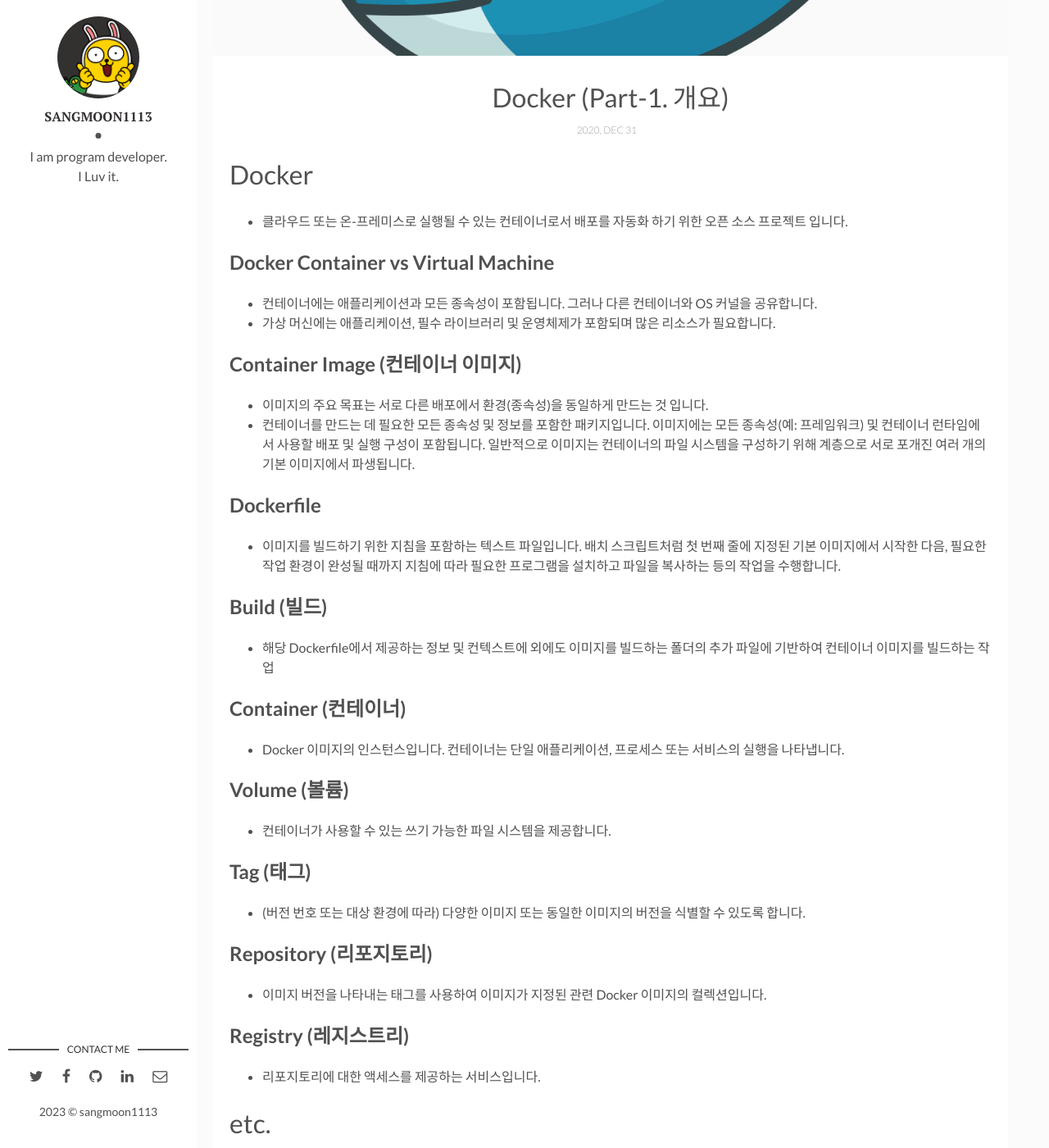
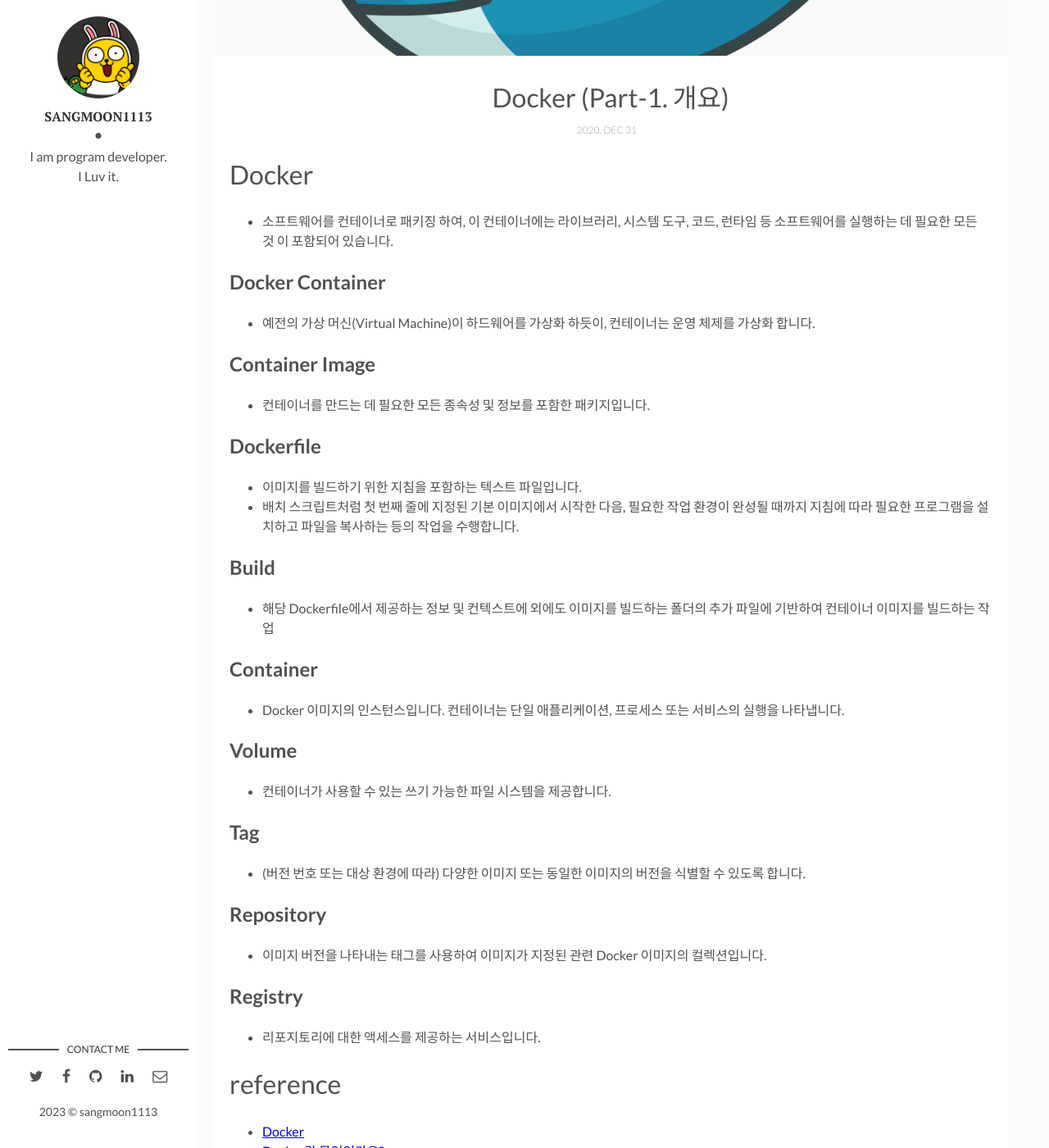
Before and after one commit to sangmoon1113/sangmoon1113.github.io, a Jekyll site: the page built from _posts/2022-01-01-docker-part1.md, in a window 1280 px wide and 1400 px high, scrolled down 452 px. Shown: the whole window at 82% size. Built offline with Jekyll 4.4.1, drawn with Linux system fonts in a browser that asks for light colours; comment, search, counter and statistics services are not loaded; some of the changed text lies outside the part shown.

Commit message:
📝 doc: Update Document

```diff
--- a/_posts/2022-01-01-docker-part1.md
+++ b/_posts/2022-01-01-docker-part1.md
@@ -9,51 +9,38 @@ fig-caption: # Add figcaption (optional)
 tags: [docker, container]
 ---
 # Docker
-* 클라우드 또는 온-프레미스로 실행될 수 있는 컨테이너로서 배포를 자동화 하기 위한 오픈 소스 프로젝트 입니다.
+* 소프트웨어를 컨테이너로 패키징 하여, 이 컨테이너에는 라이브러리, 시스템 도구, 코드, 런타임 등 소프트웨어를 실행하는 데 필요한 모든 것 이 포함되어 있습니다.
 
-## Docker Container vs Virtual Machine
-* 컨테이너에는 애플리케이션과 모든 종속성이 포함됩니다. 그러나 다른 컨테이너와 OS 커널을 공유합니다.
-* 가상 머신에는 애플리케이션, 필수 라이브러리 및 운영체제가 포함되며 많은 리소스가 필요합니다.
+## Docker Container
+* 예전의 가상 머신(Virtual Machine)이 하드웨어를 가상화 하듯이, 컨테이너는 운영 체제를 가상화 합니다.
 
-## Container Image (컨테이너 이미지)
-* 이미지의 주요 목표는 서로 다른 배포에서 환경(종속성)을 동일하게 만드는 것 입니다.
-* 컨테이너를 만드는 데 필요한 모든 종속성 및 정보를 포함한 패키지입니다. 이미지에는 모든 종속성(예: 프레임워크) 및 컨테이너 런타임에서 사용할 배포 및 실행 구성이 포함됩니다. 일반적으로 이미지는 컨테이너의 파일 시스템을 구성하기 위해 계층으로 서로 포개진 여러 개의 기본 이미지에서 파생됩니다.
+
+## Container Image
+* 컨테이너를 만드는 데 필요한 모든 종속성 및 정보를 포함한 패키지입니다.
 
 ## Dockerfile
-* 이미지를 빌드하기 위한 지침을 포함하는 텍스트 파일입니다. 배치 스크립트처럼 첫 번째 줄에 지정된 기본 이미지에서 시작한 다음, 필요한 작업 환경이 완성될 때까지 지침에 따라 필요한 프로그램을 설치하고 파일을 복사하는 등의 작업을 수행합니다.
+* 이미지를 빌드하기 위한 지침을 포함하는 텍스트 파일입니다.
+* 배치 스크립트처럼 첫 번째 줄에 지정된 기본 이미지에서 시작한 다음, 필요한 작업 환경이 완성될 때까지 지침에 따라 필요한 프로그램을 설치하고 파일을 복사하는 등의 작업을 수행합니다.
 
-## Build (빌드)
+## Build
 * 해당 Dockerfile에서 제공하는 정보 및 컨텍스트에 외에도 이미지를 빌드하는 폴더의 추가 파일에 기반하여 컨테이너 이미지를 빌드하는 작업
 
-## Container (컨테이너)
+## Container
 * Docker 이미지의 인스턴스입니다. 컨테이너는 단일 애플리케이션, 프로세스 또는 서비스의 실행을 나타냅니다.
 
-## Volume (볼륨)
+## Volume
 * 컨테이너가 사용할 수 있는 쓰기 가능한 파일 시스템을 제공합니다.
 
-## Tag (태그)
+## Tag
 * (버전 번호 또는 대상 환경에 따라) 다양한 이미지 또는 동일한 이미지의 버전을 식별할 수 있도록 합니다.
 
-## Repository (리포지토리)
+## Repository
 * 이미지 버전을 나타내는 태그를 사용하여 이미지가 지정된 관련 Docker 이미지의 컬렉션입니다.
 
-## Registry (레지스트리)
+## Registry
 * 리포지토리에 대한 액세스를 제공하는 서비스입니다.
 
-# etc.
-## Docker Hub (Docker 허브)
-* 이미지를 업로드하고 여기에서 작업하는 공개 레지스트리입니다.
-
-## Azure Container Registry
-* Docker 이미지로 작업하는 공용 리소스 및 Azure의 해당 구성 요소입니다.
-
-## Docker Desktop
-* 로컬로 컨테이너를 빌드하고, 실행하고, 테스트하는 Windows 및 macOS용 개발 도구입니다.
-
-## Cluster (클러스터)
-* 애플리케이션이 클러스터 내의 여러 호스트에 걸쳐 분산된 서비스의 여러 인스턴스 크기를 조정할 수 있도록 단일 가상 Docker 호스트인 것처럼 노출된 Docker 호스트 컬렉션입니다.
-
-# Reference
+# reference
 * [Docker](https://www.docker.com/)
 * [Docker란 무엇인가요?](https://docs.microsoft.com/ko-kr/dotnet/architecture/microservices/container-docker-introduction/docker-defined)
 * [Docker 용어](https://docs.microsoft.com/ko-kr/dotnet/architecture/microservices/container-docker-introduction/docker-terminology)
```
Also changed, not shown: _posts/2022-02-01-kubernetes-part1.md (+1 -8 lines).
